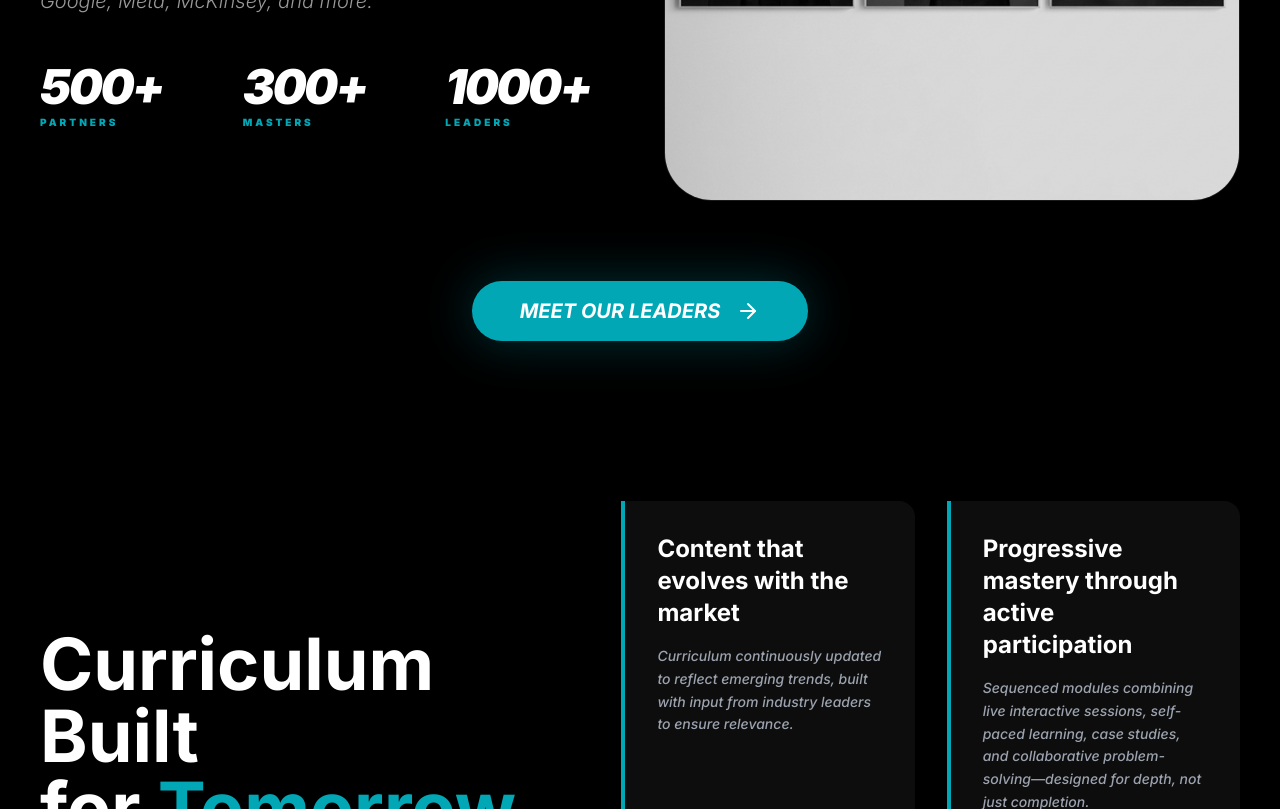
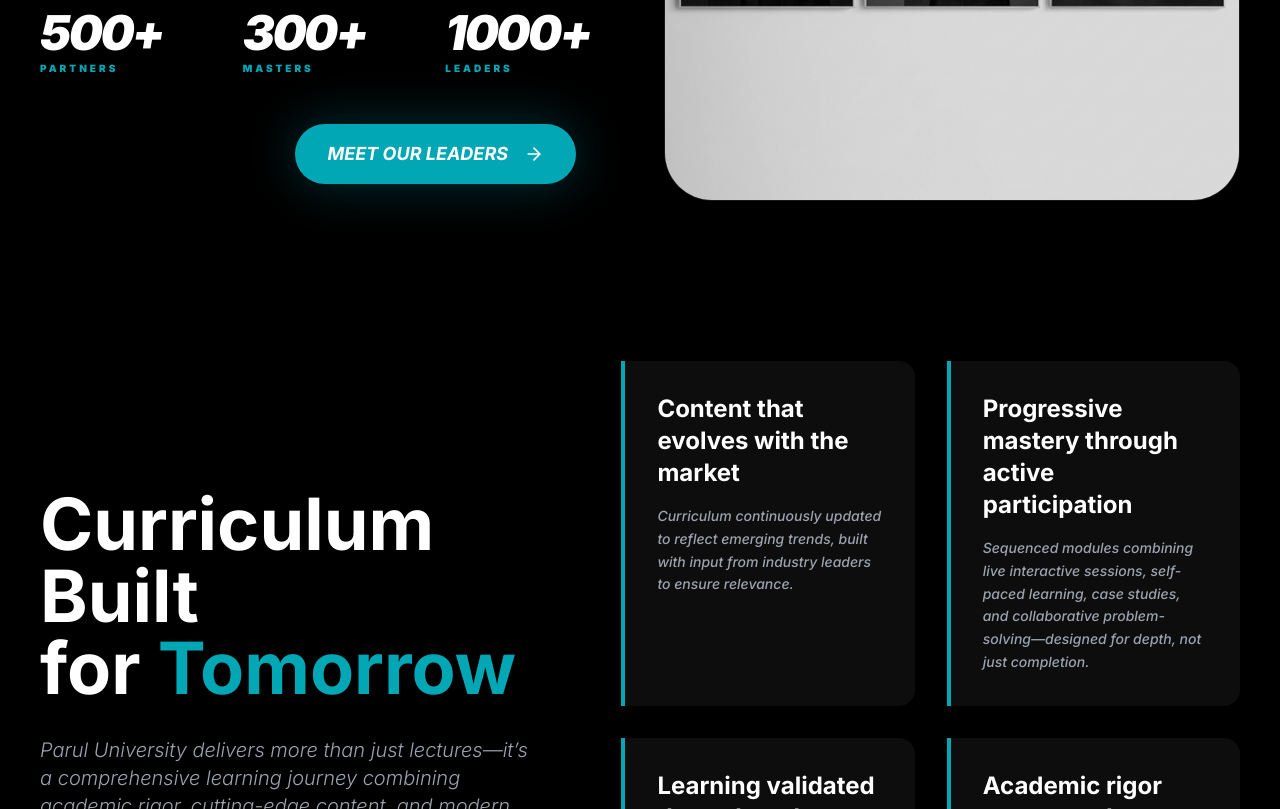
Before and after one commit to aipm-akshitgoel/AI-Blog-Generator, a Next.js app: page /test-template in a window 1280 px wide. Shown: the part 1820-2629 px from the top of the page. Built offline with nearby package versions, Linux system fonts and the light colour scheme; a web font is replaced by a local one.

Commit message:
style: fix CTA positioning to be right-aligned on desktop and block-level below image on mobile

```diff
--- a/src/components/parul/StatsAndLeaders.tsx
+++ b/src/components/parul/StatsAndLeaders.tsx
@@ -23,7 +23,7 @@ const StatsAndLeaders: React.FC = () => {
                             Access 300+ CXO-led sessions featuring experts from Google, Meta, McKinsey, and more.
                         </p>
 
-                        <div className="grid grid-cols-2 sm:grid-cols-3 gap-6 md:gap-8">
+                        <div className="grid grid-cols-2 sm:grid-cols-3 gap-6 md:gap-8 mb-10 md:mb-12">
                             <div className="flex flex-col items-start">
                                 <div className="text-4xl md:text-5xl font-black italic mb-1 uppercase tracking-tighter text-white">500+</div>
                                 <div className="text-[10px] font-black uppercase tracking-[0.3em] text-[#02a7b6]">Partners</div>
@@ -37,6 +37,13 @@ const StatsAndLeaders: React.FC = () => {
                                 <div className="text-[10px] font-black uppercase tracking-[0.3em] text-[#02a7b6]">Leaders</div>
                             </div>
                         </div>
+
+                        {/* Desktop CTA (Hidden on mobile) */}
+                        <div className="hidden md:flex justify-end lg:pr-10">
+                            <a href="#" className="btn-primary flex items-center justify-center w-fit px-8 py-4 rounded-full text-lg font-black italic uppercase shadow-[0_0_50px_rgba(2,167,182,0.3)] group/btn no-underline">
+                                Meet Our Leaders <ArrowRight className="w-5 h-5 group-hover/btn:translate-x-3 transition-transform ml-2" />
+                            </a>
+                        </div>
                     </motion.div>
 
                     <motion.div
@@ -49,14 +56,15 @@ const StatsAndLeaders: React.FC = () => {
                     </motion.div>
                 </div>
 
+                {/* Mobile CTA (Hidden on desktop) */}
                 <motion.div
                     initial={{ opacity: 0, y: 20 }}
                     whileInView={{ opacity: 1, y: 0 }}
                     transition={{ duration: 0.8 }}
-                    className="mt-12 md:mt-20 flex justify-center"
+                    className="mt-12 flex md:hidden justify-center"
                 >
-                    <a href="#" className="btn-primary flex items-center justify-center w-full md:w-fit px-8 md:px-12 py-5 rounded-full text-lg md:text-xl font-black italic uppercase shadow-[0_0_50px_rgba(2,167,182,0.3)] group/btn no-underline">
-                        Meet Our Leaders <ArrowRight className="w-5 h-5 md:w-6 md:h-6 group-hover/btn:translate-x-3 transition-transform ml-2" />
+                    <a href="#" className="btn-primary flex items-center justify-center w-full px-8 py-5 rounded-full text-lg font-black italic uppercase shadow-[0_0_50px_rgba(2,167,182,0.3)] group/btn no-underline">
+                        Meet Our Leaders <ArrowRight className="w-6 h-6 group-hover/btn:translate-x-3 transition-transform ml-2" />
                     </a>
                 </motion.div>
             </div>
```
